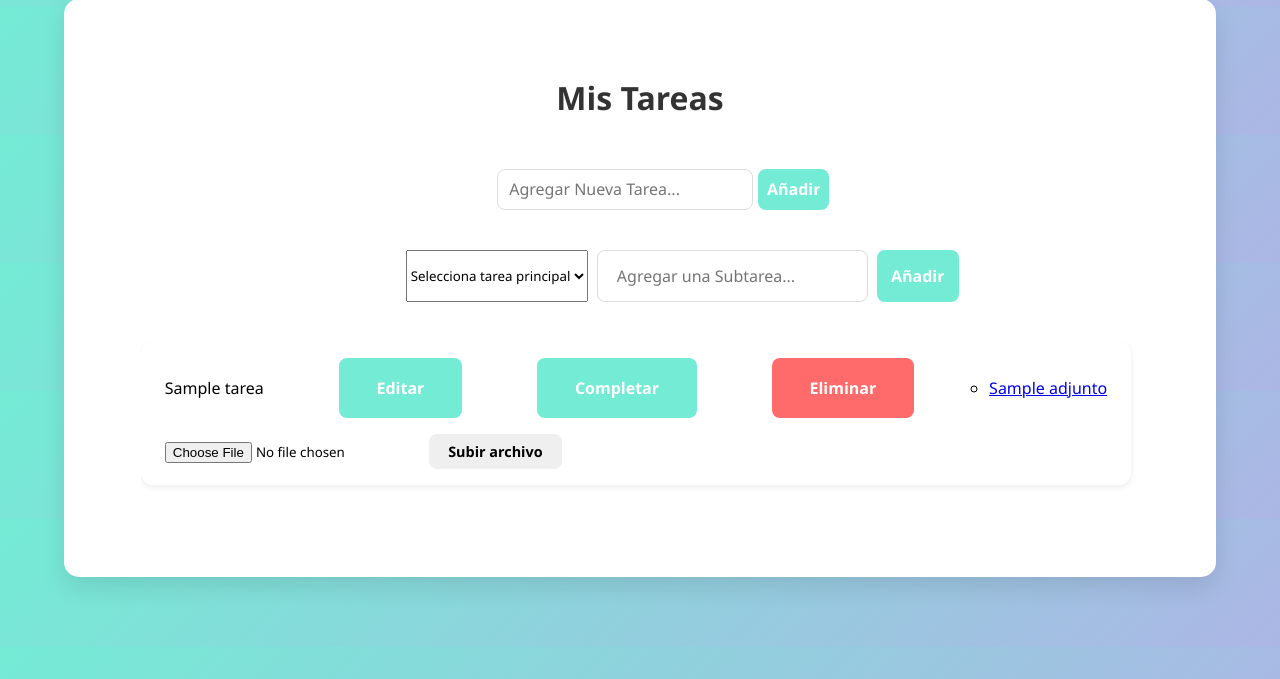
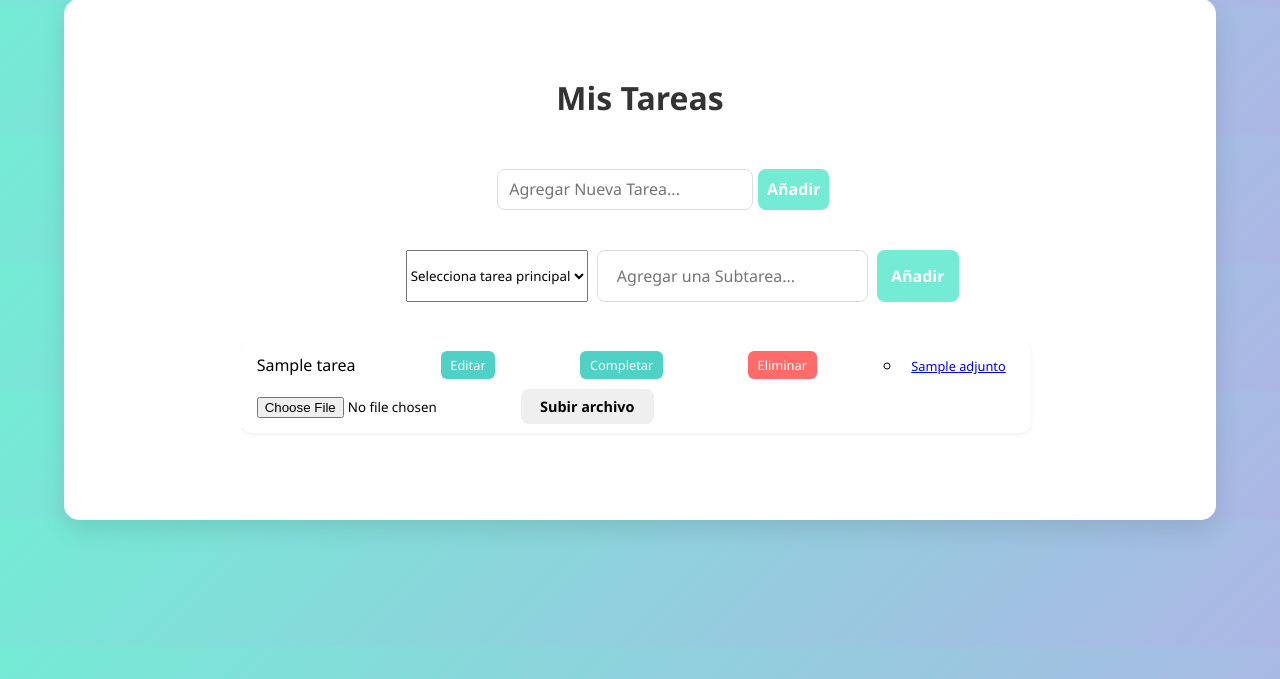
Before and after one commit to Juanjo200701/Sebas_proyect, a PHP site: page /inicio.php in a window 1280 px wide. Shown: the part 121-800 px from the top of the page. Run offline with PHP 8.4, Linux system fonts and the light colour scheme; the visitor is signed in with stand-in values (Sample User, id 1); tables that the repository leaves empty hold one stand-in row (values such as "Sample post").

Commit message:
arreglando los botones de las subtareas y en el backend las clases para los botones

```diff
--- a/inicio.php
+++ b/inicio.php
@@ -235,10 +235,10 @@ if ($_SERVER["REQUEST_METHOD"] == "POST" && isset($_POST["subir_archivo"])) {
                 <li class="subtask<?= $sub['estado'] === 'done' ? ' completed' : '' ?>">
                   <?= htmlspecialchars($sub['titulo']) ?>
                   <?php if ($sub['estado'] !== 'done'): ?>
-                    <a href="?completar_sub=<?= $sub['id'] ?>">Completar</a>
+                    <a href="?completar_sub=<?= $sub['id'] ?>" class="btn-sub-completar">Completar</a>
                   <?php endif; ?>
-                  <a href="?editar_sub=<?= $sub['id'] ?>">Editar</a>
-                  <a href="?eliminar_sub=<?= $sub['id'] ?>" onclick="return confirm('¿Eliminar subtarea?')">Eliminar</a>
+                  <a href="?editar_sub=<?= $sub['id'] ?>" class="btn-sub-editar">Editar</a>
+                  <a href="?eliminar_sub=<?= $sub['id'] ?>" class="btn-sub-eliminar">Eliminar</a>
                 </li>
               <?php endforeach; ?>
             </ul>
--- a/style/todo.css
+++ b/style/todo.css
@@ -83,7 +83,7 @@ body {
 /* lista de tareas */
 .task-list {
   list-style: none;
-  width: 100%;
+  width: 80%;
   max-height: 60vh;       /* 👈 altura máxima solo para la lista */
   overflow-y: auto;       /* 👈 scroll independiente */
   padding-right: 0.5rem;  /* 👈 deja espacio para el scrollbar */
@@ -185,21 +185,135 @@ body {
   background-color: #ff2e2e;
 }
 
+/*sub tareas botones*/
+.btn-sub-completar {
+  display: inline-block;
+  width: 25%;                /* ancho relativo al contenedor */
+  padding: 1% 3%;            /* alto y ancho del relleno en % */
+  background-color: #4fd1c5;
+  color: #fff;
+  font-weight: bold;
+  font-size: 100%;           /* tamaño de letra relativo */
+  text-align: center;        /* centra el texto */
+  text-decoration: none;
+  border-radius: 8px;
+  cursor: pointer;
+  transition: background 0.3s ease, transform 0.2s ease;
+}
+
+.btn-sub-completar:hover {
+  background-color: #38b2ac;
+  transform: scale(1.05);
+}
+
+.btn-sub-completar:active {
+  transform: scale(0.95);
+}
+ /*editar*/
+ .btn-sub-editar {
+  display: inline-block;
+  width: 25%;                /* ancho relativo al contenedor */
+  padding: 1% 3%;            /* alto y ancho del relleno en % */
+  background-color: #4fd1c5;
+  color: #fff;
+  font-weight: bold;
+  font-size: 100%;           /* tamaño de letra relativo */
+  text-align: center;        /* centra el texto */
+  text-decoration: none;
+  border-radius: 8px;
+  cursor: pointer;
+  transition: background 0.3s ease, transform 0.2s ease;
+}
+
+.btn-sub-editar:hover {
+  background-color: #38b2ac;
+  transform: scale(1.05);
+}
+
+.btn-sub-editar:active {
+  transform: scale(0.95);
+}
+/*eliminar*/
+.btn-sub-eliminar {
+  display: inline-block;
+  width: 25%;                /* ancho relativo al contenedor */
+  padding: 1% 3%;            /* alto y ancho del relleno en % */
+  background-color: #ff6b6b;
+  color: #fff;
+  font-weight: bold;
+  font-size: 100%;           /* tamaño de letra relativo */
+  text-align: center;        /* centra el texto */
+  text-decoration: none;
+  border-radius: 8px;
+  cursor: pointer;
+  transition: background 0.3s ease, transform 0.2s ease;
+
+}
+
+.btn-sub-eliminar:hover {
+  background-color: #ff2e2e;
+  transform: scale(1.05);
+}
+
+.btn-sub-eliminar:active {
+  transform: scale(0.95);
+}
+
 .task {
   background-color: #ffffff;
-  width: 100%;              /* que ocupe todo el contenedor padre */
-  padding: 1rem 1.5rem;
-  border-radius: 12px;
-  margin-bottom: 1rem;
-  box-shadow: 0 2px 6px rgba(0,0,0,0.08);
+  width: 100%;
+  padding: 0.6rem 1rem;     /* menos padding */
+  border-radius: 10px;
+  margin-bottom: 0.6rem;
+  box-shadow: 0 1px 4px rgba(0,0,0,0.08);
 
   display: flex;
   justify-content: space-between;
   align-items: center;
-  gap: 1rem;
-  flex-wrap: wrap;          /* permite que los botones bajen de línea si no caben */
-  overflow: visible;        /* asegura que nada se corte */
+  gap: 0.6rem;
+  flex-wrap: wrap;
 }
+
+.task-text {
+  flex: 1;
+  color: #333;
+  font-size: 0.9rem;        /* texto más pequeño */
+}
+
+/* Botones */
+.task button,
+.task a {
+  border: none;
+  padding: 0.3rem 0.6rem;   /* botones más compactos */
+  border-radius: 6px;
+  font-size: 0.8rem;        /* texto de botones más pequeño */
+  font-weight: 500;
+  cursor: pointer;
+  white-space: nowrap;
+  transition: background 0.3s ease, transform 0.2s ease;
+}
+
+/* Colores */
+.btn-editar,
+.btn-completar {
+  background-color: #4fd1c5;
+  color: white;
+}
+.btn-editar:hover,
+.btn-completar:hover {
+  background-color: #38b2ac;
+}
+
+.btn-eliminar {
+  background-color: #ff6b6b;
+  color: white;
+}
+.btn-eliminar:hover {
+  background-color: #ff2e2e;
+}
+
+
+
 
 .task button {
   border: none;
@@ -211,16 +325,10 @@ body {
   white-space: nowrap;      /* evita que el texto del botón se parta */
 }
 
-
 .task.completed {
   background-color: #f7e5e0;
   text-decoration: line-through;
   opacity: 0.7;
-}
-
-.task-text {
-  flex: 1;
-  color: #333;
 }
 
 .task-actions button {
```
